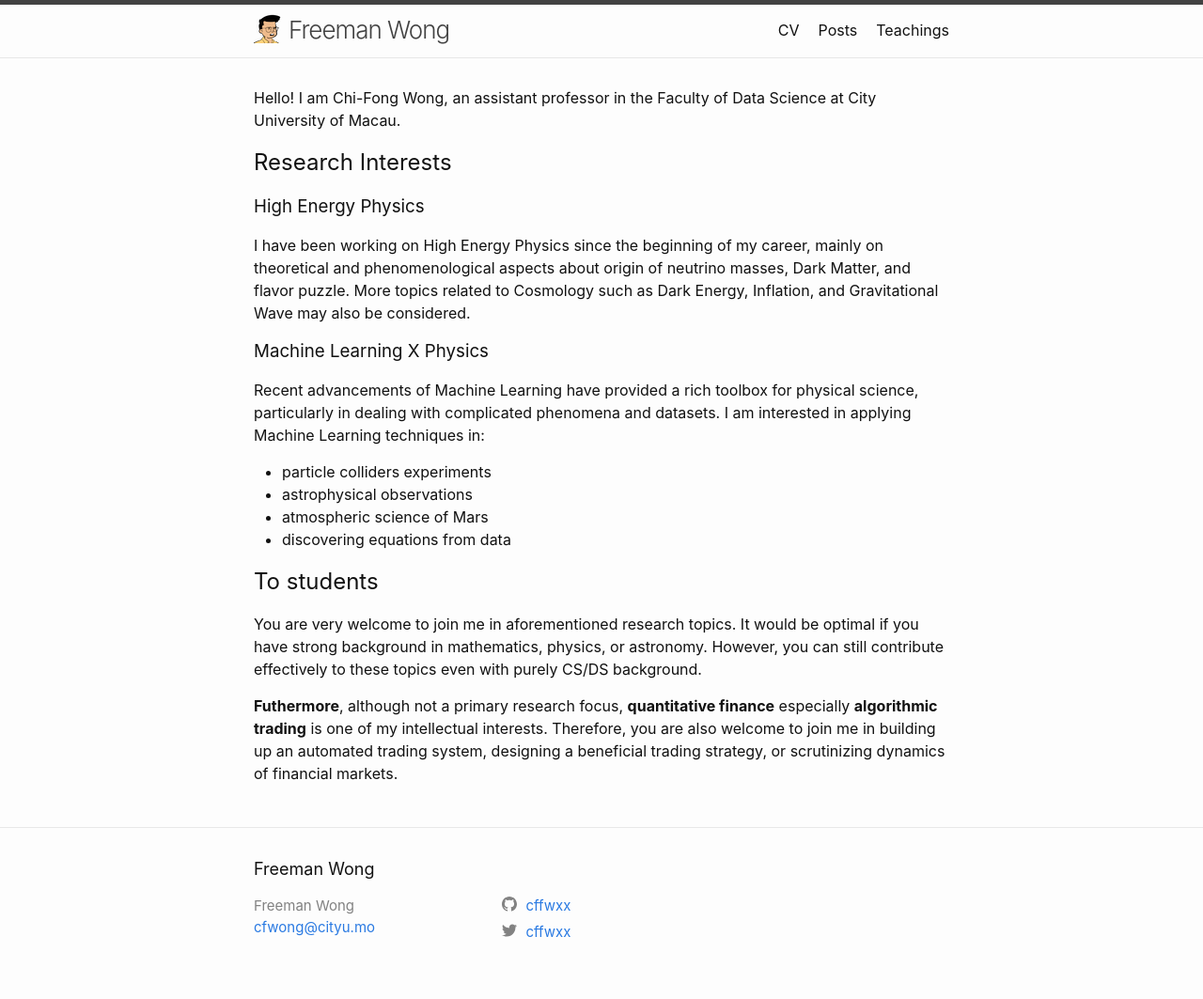
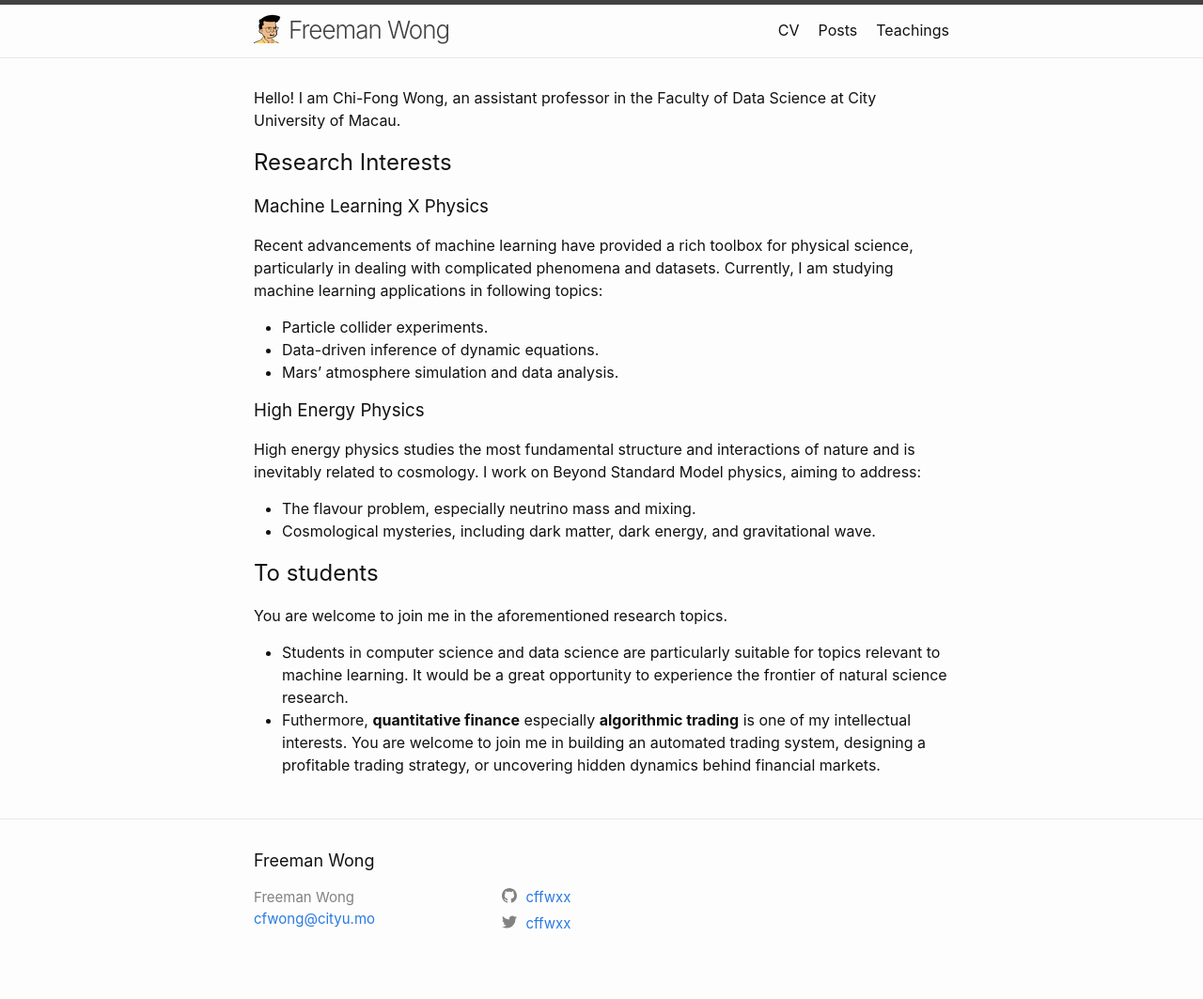
Before and after one commit to cffwxx/cffwxx.github.io, a Jekyll site: the page built from index.md, in a window 1280 px wide. Shown: the whole page at 94% size. Built offline with Jekyll 4.4.1, drawn with Linux system fonts in a browser that asks for light colours.

Commit message:
revise index.md

```diff
--- a/index.md
+++ b/index.md
@@ -6,21 +6,24 @@ Hello! I am Chi-Fong Wong, an assistant professor in the Faculty of Data Science
 
 ## Research Interests
 
+### Machine Learning X Physics
+
+Recent advancements of machine learning have provided a rich toolbox for physical science, particularly in dealing with complicated phenomena and datasets. Currently, I am studying machine learning applications in following topics:
+
+* Particle collider experiments.
+* Data-driven inference of dynamic equations.
+* Mars' atmosphere simulation and data analysis.
+
 ### High Energy Physics
 
-I have been working on High Energy Physics since the beginning of my career, mainly on theoretical and phenomenological aspects about origin of neutrino masses, Dark Matter, and flavor puzzle. More topics related to Cosmology such as Dark Energy, Inflation, and Gravitational Wave may also be considered.
+High energy physics studies the most fundamental structure and interactions of nature and is inevitably related to cosmology. I work on Beyond Standard Model physics, aiming to address:
 
-### Machine Learning X Physics
-
-Recent advancements of Machine Learning have provided a rich toolbox for physical science, particularly in dealing with complicated phenomena and datasets. I am interested in applying Machine Learning techniques in:
-
-* particle colliders experiments
-* astrophysical observations
-* atmospheric science of Mars
-* discovering equations from data
+* The flavour problem, especially neutrino mass and mixing.
+* Cosmological mysteries, including dark matter, dark energy, and gravitational wave.
 
 ## To students
 
-You are very welcome to join me in aforementioned research topics. It would be optimal if you have strong background in mathematics, physics, or astronomy. However, you can still contribute effectively to these topics even with purely CS/DS background.
+You are welcome to join me in the aforementioned research topics.
 
-**Futhermore**, although not a primary research focus, **quantitative finance** especially **algorithmic trading** is one of my intellectual interests. Therefore, you are also welcome to join me in building up an automated trading system, designing a beneficial trading strategy, or scrutinizing dynamics of financial markets.
+* Students in computer science and data science are particularly suitable for topics relevant to machine learning. It would be a great opportunity to experience the frontier of natural science research.
+* Futhermore, **quantitative finance** especially **algorithmic trading** is one of my intellectual interests. You are welcome to join me in building an automated trading system, designing a profitable trading strategy, or uncovering hidden dynamics behind financial markets.
```
